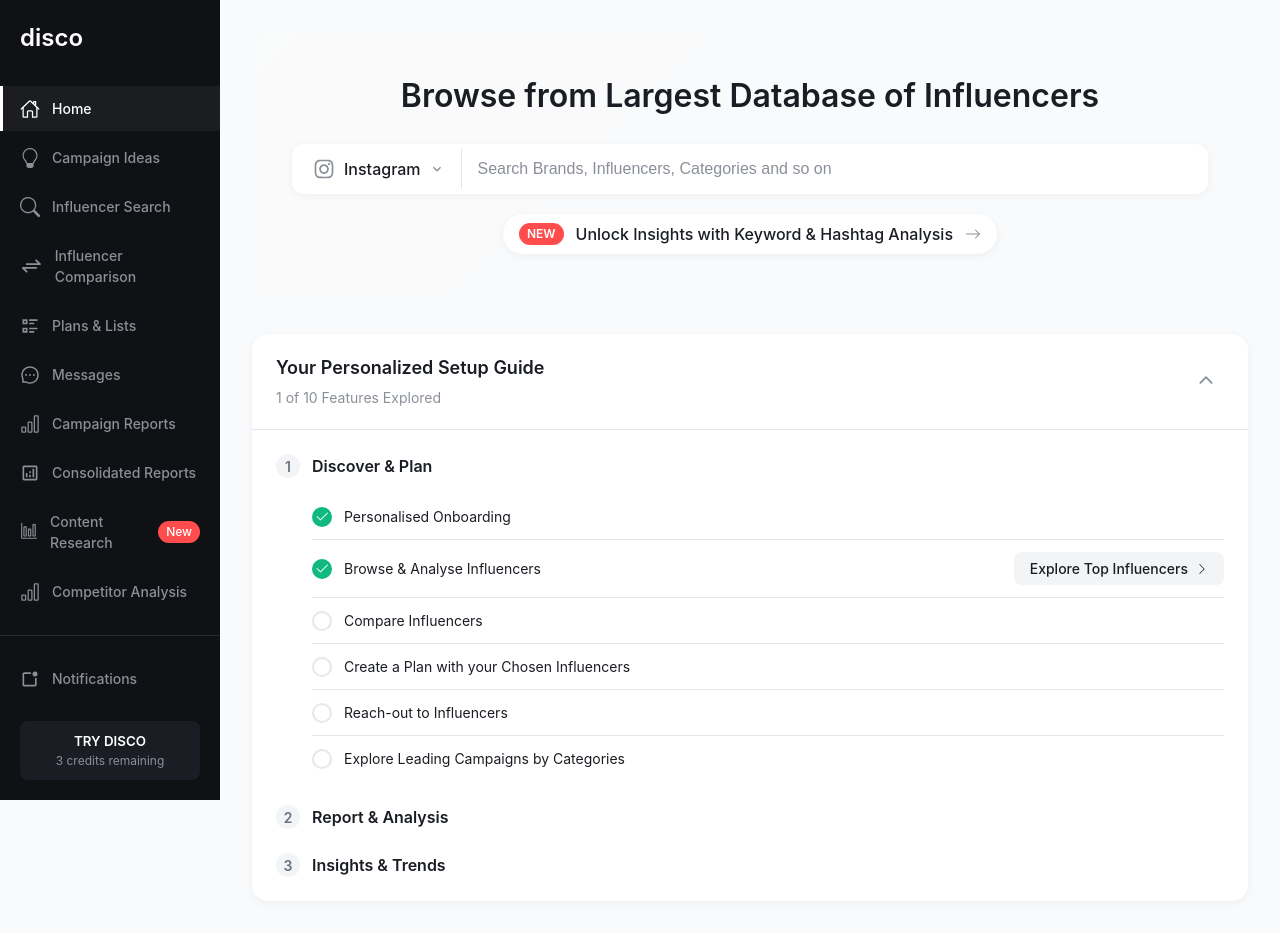
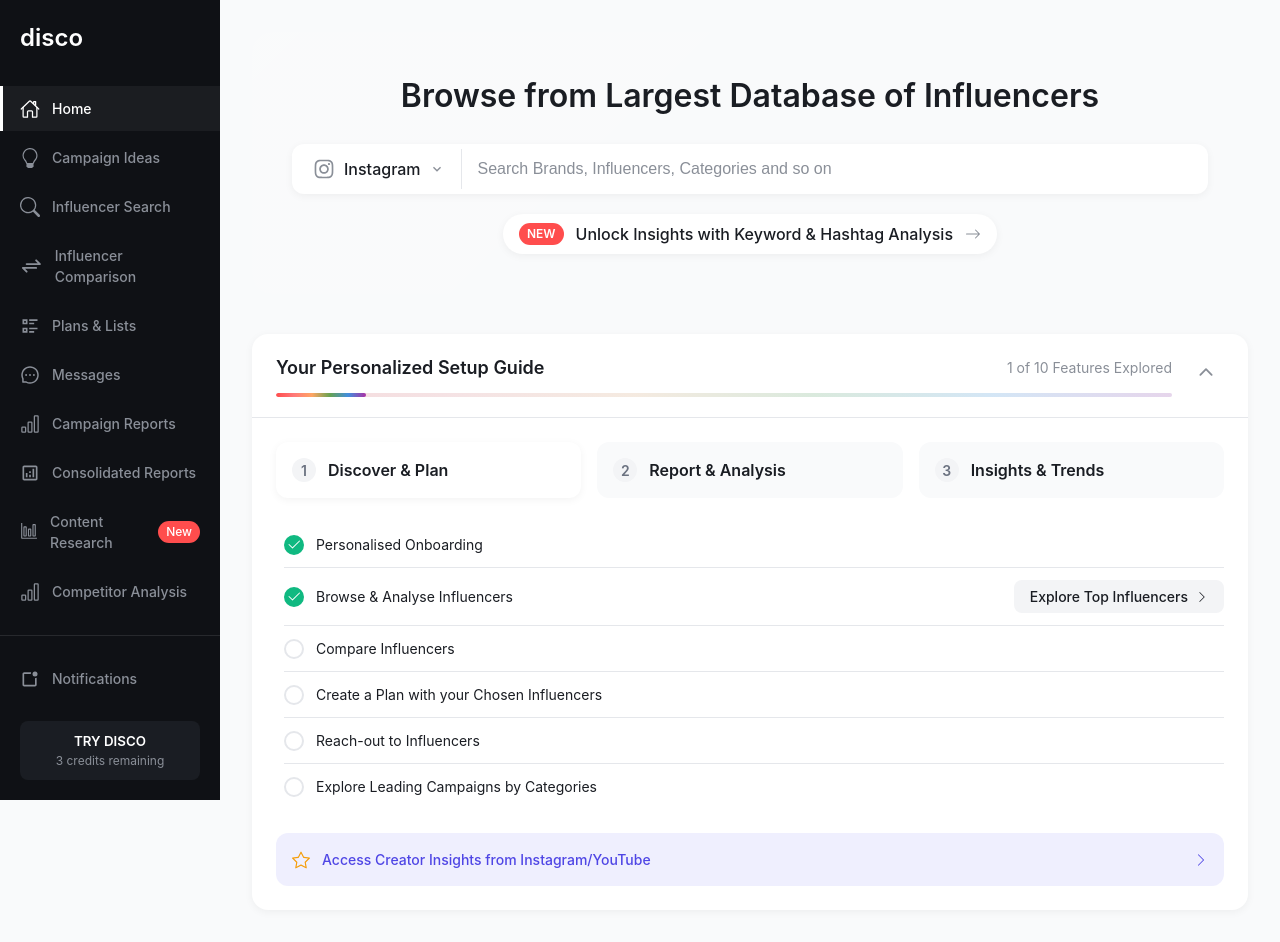
Before and after one commit to arkalal/disco-client, a Next.js app: page /home in a window 1280 px wide. Built offline with nearby package versions, Linux system fonts and the light colour scheme.

Commit message:
building home

```diff
--- a/components/home/SetupGuide.jsx
+++ b/components/home/SetupGuide.jsx
@@ -1,7 +1,7 @@
 "use client";
 
 import { useState } from "react";
-import { BsCheck2, BsChevronRight } from "react-icons/bs";
+import { BsCheck2, BsChevronRight, BsStar } from "react-icons/bs";
 import { IoChevronUp } from "react-icons/io5";
 
 const SetupGuide = () => {
@@ -49,8 +49,16 @@
     <div className="setup-guide">
       <div className="guide-header">
         <div className="title-section">
+          <div className="header-row">
             <h2>Your Personalized Setup Guide</h2>
             <span className="progress">1 of 10 Features Explored</span>
+          </div>
+          <div className="progress-container">
+            <div className="progress-bar">
+              <div className="progress-gradient"></div>
+              <div className="progress-fill" style={{ width: "10%" }}></div>
+            </div>
+          </div>
         </div>
         <button
           className="toggle-button"
@@ -62,26 +70,27 @@
 
       {isExpanded && (
         <div className="steps-container">
+          <div className="steps-header">
             {steps.map((step) => (
               <div
                 key={step.number}
-              className={`step ${step.number === currentStep ? "active" : ""}`}
+                className={`step-tab ${
+                  step.number === currentStep ? "active" : ""
+                }`}
               >
-              <div className="step-header">
                 <div className="step-number">{step.number}</div>
                 <h3>{step.title}</h3>
               </div>
+            ))}
+          </div>
 
-              {step.number === currentStep && (
-                <div className="step-items">
-                  {step.items.map((item) => (
+          <div className="step-content">
+            {steps[currentStep - 1].items.map((item) => (
               <div key={item.id} className="step-item">
                 <div
-                        className={`status-icon ${
-                          item.completed ? "completed" : ""
-                        }`}
+                  className={`status-icon ${item.completed ? "completed" : ""}`}
                 >
-                        {item.completed ? <BsCheck2 /> : ""}
+                  {item.completed && <BsCheck2 />}
                 </div>
                 <span className="item-label">{item.label}</span>
                 {item.id === "browse" && (
@@ -90,18 +99,15 @@
                     <BsChevronRight className="arrow-icon" />
                   </button>
                 )}
-                      {item.id === "access" && (
-                        <div className="access-badge">
-                          <span className="star">★</span>
-                          Access Creator Insights from Instagram/YouTube
-                        </div>
-                      )}
               </div>
             ))}
           </div>
-              )}
+
+          <div className="access-insights">
+            <BsStar className="star-icon" />
+            <span>Access Creator Insights from Instagram/YouTube</span>
+            <BsChevronRight className="arrow-icon" />
           </div>
-          ))}
         </div>
       )}
     </div>
--- a/components/home/SetupGuide.scss
+++ b/components/home/SetupGuide.scss
@@ -7,21 +7,77 @@
   .guide-header {
     display: flex;
     justify-content: space-between;
-    align-items: center;
+    align-items: flex-start;
     padding: 20px 24px;
     border-bottom: 1px solid #e5e7eb;
 
     .title-section {
+      flex: 1;
+      margin-right: 16px;
+
+      .header-row {
+        display: flex;
+        justify-content: space-between;
+        align-items: center;
+        margin-bottom: 12px;
+
         h2 {
           font-size: 18px;
           color: #1a1d23;
           font-weight: 600;
-        margin-bottom: 4px;
+          margin: 0;
         }
 
         .progress {
           font-size: 14px;
           color: #8a8f98;
+        }
+      }
+
+      .progress-container {
+        width: 100%;
+
+        .progress-bar {
+          width: 100%;
+          height: 4px;
+          background: #f3f4f6;
+          border-radius: 2px;
+          overflow: hidden;
+          position: relative;
+
+          .progress-gradient {
+            position: absolute;
+            top: 0;
+            left: 0;
+            width: 100%;
+            height: 100%;
+            background: linear-gradient(
+              90deg,
+              #ff4d4d 0%,
+              #ff8080 20%,
+              #ffb366 40%,
+              #4caf50 60%,
+              #2196f3 80%,
+              #9c27b0 100%
+            );
+            opacity: 0.15;
+          }
+
+          .progress-fill {
+            height: 100%;
+            background: linear-gradient(
+              90deg,
+              #ff4d4d 0%,
+              #ff8080 20%,
+              #ffb366 40%,
+              #4caf50 60%,
+              #2196f3 80%,
+              #9c27b0 100%
+            );
+            border-radius: 2px;
+            transition: width 0.3s ease;
+          }
+        }
       }
     }
 
@@ -52,23 +108,26 @@
   .steps-container {
     padding: 24px;
 
-    .step {
+    .steps-header {
+      display: flex;
+      gap: 16px;
       margin-bottom: 24px;
 
-      &:last-child {
-        margin-bottom: 0;
-      }
-
-      &.active {
-        .step-header {
-          margin-bottom: 16px;
-        }
-      }
-
-      .step-header {
+      .step-tab {
+        flex: 1;
         display: flex;
         align-items: center;
         gap: 12px;
+        padding: 16px;
+        border-radius: 12px;
+        background: #f9fafb;
+        cursor: pointer;
+        transition: all 0.3s ease;
+
+        &.active {
+          background: #fff;
+          box-shadow: 0 2px 8px rgba(0, 0, 0, 0.05);
+        }
 
         .step-number {
           width: 24px;
@@ -89,9 +148,10 @@
           font-weight: 600;
         }
       }
+    }
 
-      .step-items {
-        padding-left: 36px;
+    .step-content {
+      padding-left: 8px;
 
       .step-item {
         display: flex;
@@ -148,23 +208,40 @@
             font-size: 12px;
           }
         }
+      }
+    }
 
-          .access-badge {
+    .access-insights {
+      margin-top: 24px;
+      padding: 16px;
+      background: rgba(99, 102, 241, 0.1);
+      border-radius: 12px;
       display: flex;
       align-items: center;
-            gap: 8px;
-            padding: 8px 16px;
-            background: #f3f4f6;
-            border-radius: 8px;
-            color: #6b7280;
+      gap: 12px;
+      cursor: pointer;
+      transition: all 0.3s ease;
+
+      &:hover {
+        background: rgba(99, 102, 241, 0.15);
+      }
+
+      .star-icon {
+        color: #f59e0b;
+        font-size: 18px;
+      }
+
+      span {
+        flex: 1;
+        color: #4f46e5;
         font-size: 14px;
+        font-weight: 500;
+      }
 
-            .star {
-              color: #f59e0b;
+      .arrow-icon {
+        color: #4f46e5;
+        font-size: 14px;
       }
     }
   }
 }
-    }
-  }
-}
```
Lines whose indentation alone changed are shown as unchanged.
